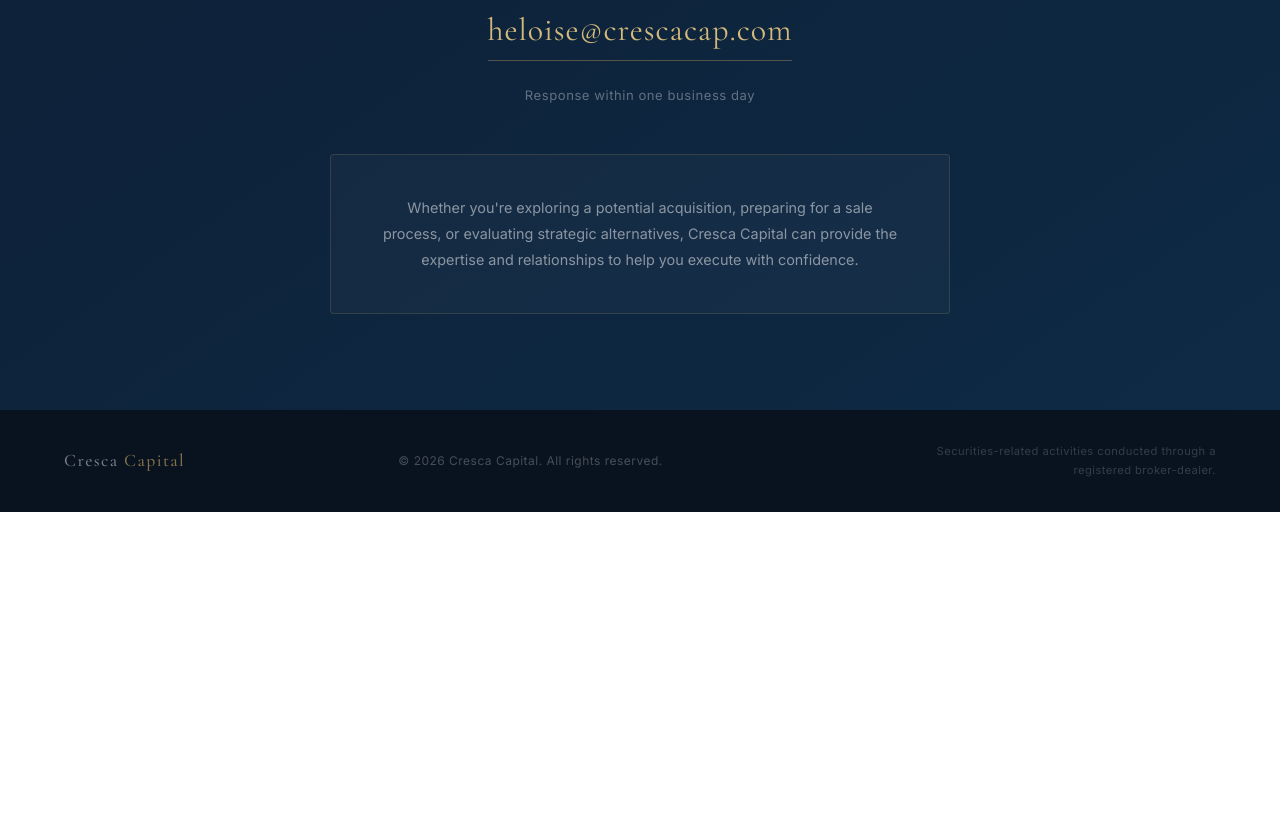
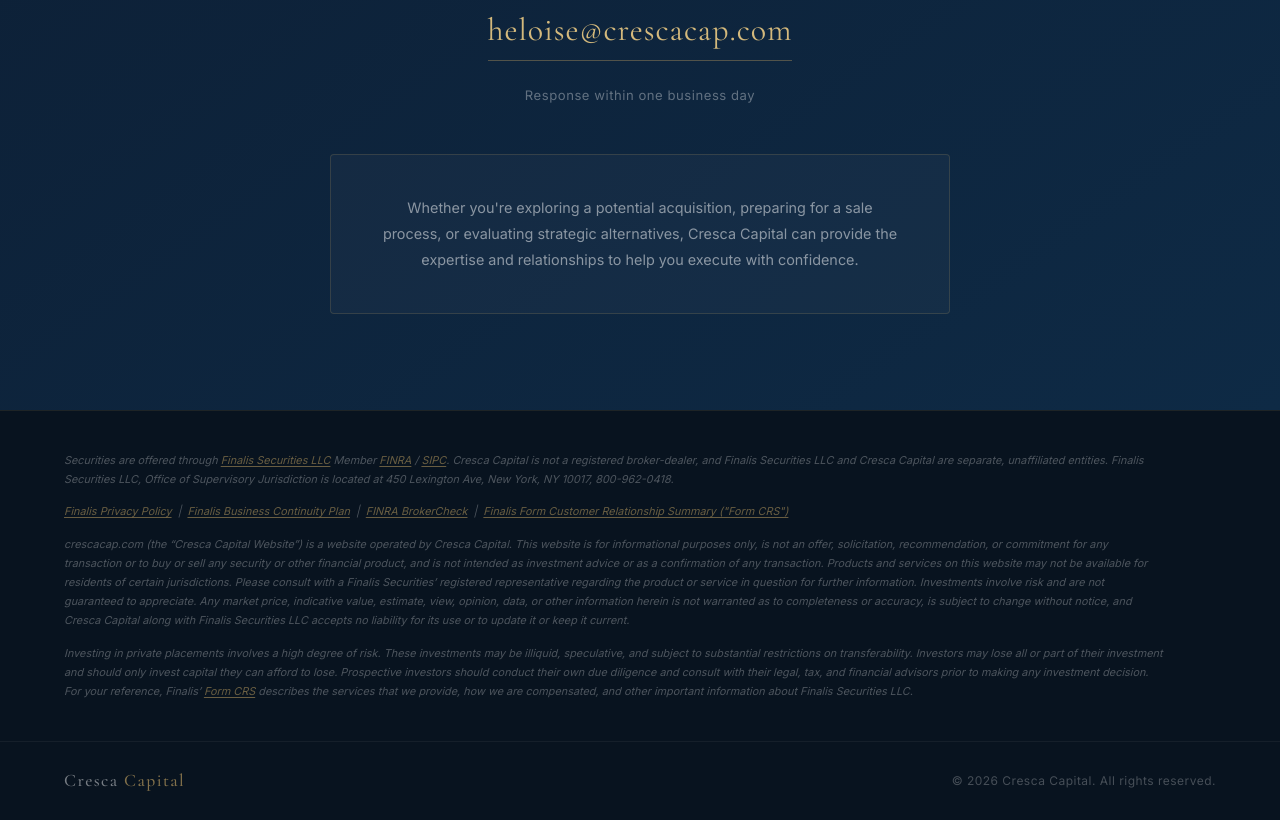
Before and after one commit to crescacap/website, a plain HTML site: page index.html in a window 1280 px wide. Shown: the part 4792-5612 px from the top of the page. Before the commit the page ends 5304 px from the top, so only its background shows below. Drawn offline with nearby package versions, Linux system fonts and the light colour scheme.

Commit message:
Add files via upload

```diff
--- a/index.html
+++ b/index.html
@@ -485,15 +485,51 @@
       line-height: 1.8;
     }
 
+    /* ── DISCLAIMER ── */
+    .disclaimer-bar {
+      background: #08131f;
+      padding: 2.5rem 5%;
+      border-top: 1px solid rgba(184,154,94,0.12);
+    }
+
+    .disclaimer-bar p {
+      font-size: 0.68rem;
+      color: rgba(255,255,255,0.28);
+      line-height: 1.75;
+      margin-bottom: 0.85rem;
+      max-width: 1100px;
+      font-style: italic;
+    }
+
+    .disclaimer-bar p:last-child { margin-bottom: 0; }
+
+    .disclaimer-links {
+      font-size: 0.68rem;
+      color: rgba(255,255,255,0.28);
+      margin-bottom: 0.85rem;
+      max-width: 1100px;
+      font-style: italic;
+    }
+
+    .disclaimer-bar a, .disclaimer-links a {
+      color: rgba(184,154,94,0.55);
+      text-decoration: underline;
+      text-underline-offset: 2px;
+      transition: color .2s;
+    }
+
+    .disclaimer-bar a:hover, .disclaimer-links a:hover { color: var(--gold-lt); }
+
     /* ── FOOTER ── */
     footer {
       background: #08131f;
-      padding: 2rem 5%;
+      padding: 1.5rem 5%;
       display: flex;
       align-items: center;
       justify-content: space-between;
       flex-wrap: wrap;
       gap: 1rem;
+      border-top: 1px solid rgba(255,255,255,0.05);
     }
 
     .footer-logo {
@@ -755,13 +791,32 @@
   </div>
 </section>
 
+<!-- DISCLAIMER -->
+<div class="disclaimer-bar">
+  <p>
+    Securities are offered through <a href="https://www.finalis.com/" target="_blank" rel="noopener">Finalis Securities LLC</a> Member <a href="https://www.finra.org/" target="_blank" rel="noopener">FINRA</a> / <a href="https://www.sipc.org/" target="_blank" rel="noopener">SIPC</a>. Cresca Capital is not a registered broker-dealer, and Finalis Securities LLC and Cresca Capital are separate, unaffiliated entities. Finalis Securities LLC, Office of Supervisory Jurisdiction is located at 450 Lexington Ave, New York, NY 10017, 800-962-0418.
+  </p>
+  <p class="disclaimer-links">
+    <a href="https://www.finalis.com/platform-disclaimers#privacy" target="_blank" rel="noopener">Finalis Privacy Policy</a>
+    &nbsp;|&nbsp;
+    <a href="https://www.finalis.com/regulatory-disclaimers#business" target="_blank" rel="noopener">Finalis Business Continuity Plan</a>
+    &nbsp;|&nbsp;
+    <a href="https://brokercheck.finra.org/" target="_blank" rel="noopener">FINRA BrokerCheck</a>
+    &nbsp;|&nbsp;
+    <a href="https://www.finalis.com/regulatory-disclaimers?form-CRS" target="_blank" rel="noopener">Finalis Form Customer Relationship Summary ("Form CRS")</a>
+  </p>
+  <p>
+    crescacap.com (the &ldquo;Cresca Capital Website&rdquo;) is a website operated by Cresca Capital. This website is for informational purposes only, is not an offer, solicitation, recommendation, or commitment for any transaction or to buy or sell any security or other financial product, and is not intended as investment advice or as a confirmation of any transaction. Products and services on this website may not be available for residents of certain jurisdictions. Please consult with a Finalis Securities&rsquo; registered representative regarding the product or service in question for further information. Investments involve risk and are not guaranteed to appreciate. Any market price, indicative value, estimate, view, opinion, data, or other information herein is not warranted as to completeness or accuracy, is subject to change without notice, and Cresca Capital along with Finalis Securities LLC accepts no liability for its use or to update it or keep it current.
+  </p>
+  <p>
+    Investing in private placements involves a high degree of risk. These investments may be illiquid, speculative, and subject to substantial restrictions on transferability. Investors may lose all or part of their investment and should only invest capital they can afford to lose. Prospective investors should conduct their own due diligence and consult with their legal, tax, and financial advisors prior to making any investment decision. For your reference, Finalis&rsquo; <a href="https://www.finalis.com/regulatory-disclaimers?form-CRS" target="_blank" rel="noopener">Form CRS</a> describes the services that we provide, how we are compensated, and other important information about Finalis Securities LLC.
+  </p>
+</div>
+
 <!-- FOOTER -->
 <footer>
   <div class="footer-logo">Cresca <span>Capital</span></div>
   <p>&copy; 2026 Cresca Capital. All rights reserved.</p>
-  <p style="font-size:0.7rem; color:rgba(255,255,255,0.18); max-width:340px; text-align:right;">
-    Securities-related activities conducted through a registered broker-dealer.
-  </p>
 </footer>
 
 </body>
```
